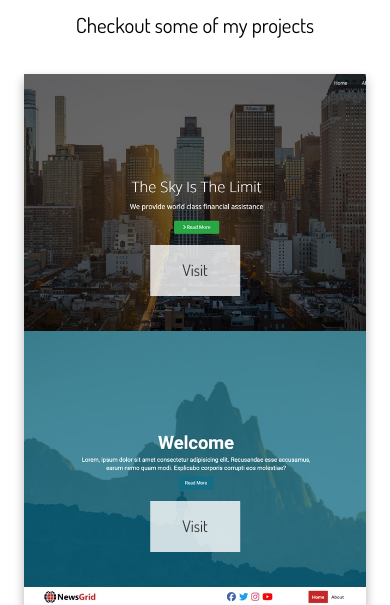
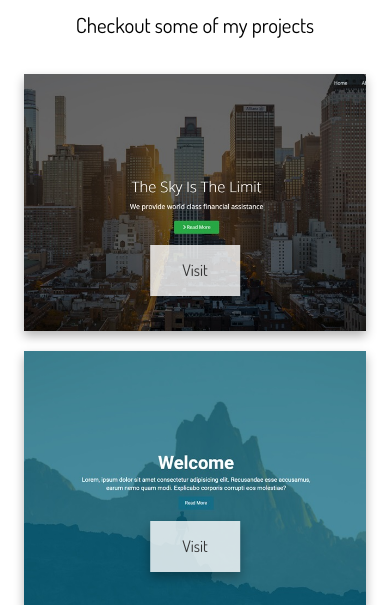
Before and after one commit to Cjmax10/Portfolio, a plain HTML site: page work.html in a window 390 px wide. Shown: the part 279-884 px from the top of the page. Drawn offline with Linux system fonts and the light colour scheme.

Commit message:
Box Shadow for items

```diff
--- a/css/main.css
+++ b/css/main.css
@@ -541,6 +541,7 @@ img {
     bottom: 35px;
     left: 50%;
     transform: translateX(-50%);
+    box-shadow: 0 5px 10px 0 rgba(0, 0, 0, 0.3);
   }
 }
 
@@ -576,6 +577,15 @@ img {
   #contact-b .contact-info,
   .items {
     grid-template-columns: 1fr;
+  }
+
+  .items {
+    grid-gap: 20px;
+    box-shadow: none;
+  }
+
+  .items .item {
+    box-shadow: 0 5px 10px 0 rgba(0, 0, 0, 0.3);
   }
 
   #home-a .about-info {
```
